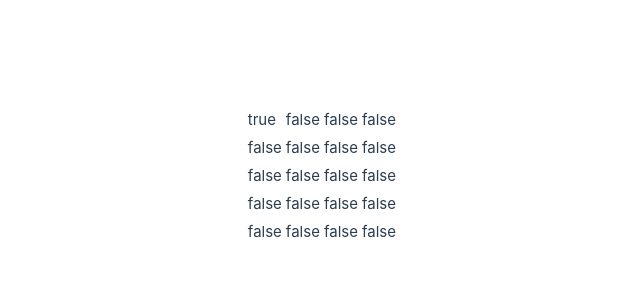
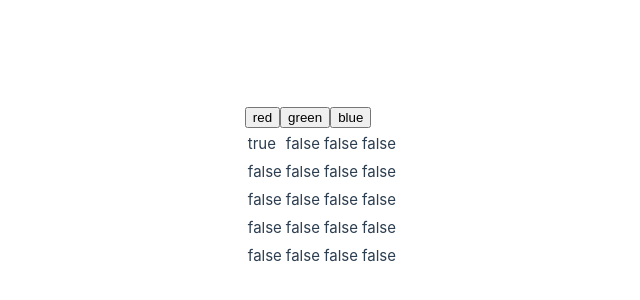
Before and after one commit to JohanCodeForFun/mastermind, a Vue app: page / in a window 1280 px wide. Shown: the part 224-524 px from the top of the page, without its empty margins (241-881 px from the left). Built offline with nearby package versions, Linux system fonts and the light colour scheme; the HTML template or start-up script is replaced by a standard one.

Commit message:
add first draft for pin color picker

```diff
--- a/src/App.vue
+++ b/src/App.vue
@@ -1,8 +1,8 @@
 <script setup lang="ts">
-import { reactive } from 'vue'
+import { reactive, ref } from 'vue'
 
-import TheCounter from './components/TheCounter.vue'
 import PinRow from './components/PinRow.vue'
+import PickColor from './components/PickColor.vue'
 
 const pinRow = reactive([
   ['true', 'false', 'false', 'false'],
@@ -11,11 +11,23 @@ const pinRow = reactive([
   ['false', 'false', 'false', 'false'],
   ['false', 'false', 'false', 'false'],
 ])
+
+let currentColor = ref<string>('white')
+
+const updateColor = (color: string) => {
+  currentColor.value = color
+}
+
+const updateRow = ({ rowIndex, colIndex }: { rowIndex: number; colIndex: number }) => {
+  pinRow[rowIndex][colIndex] = currentColor.value
+}
 </script>
 
 <template>
   <main>
-    <PinRow :row="pinRow" />
+    <p :style="{ color: currentColor }">Current color: {{ currentColor }}</p>
+    <PickColor :currentColor="currentColor" @updateColor="updateColor" />
+    <PinRow :row="pinRow" @update-row="updateRow" />
   </main>
 </template>
 
--- /dev/null
+++ b/src/components/PickColor.vue
@@ -0,0 +1,22 @@
+<script setup lang="ts">
+import { defineEmits } from 'vue'
+
+defineProps<{
+  currentColor: string
+}>()
+
+const emit = defineEmits(['updateColor'])
+
+const updateColor = (event: MouseEvent) => {
+  const buttonValue = (event.target as HTMLButtonElement).value
+  emit('updateColor', buttonValue)
+}
+</script>
+
+<template>
+  <button value="red" @click="updateColor">red</button>
+  <button value="green" @click="updateColor">green</button>
+  <button value="blue" @click="updateColor">blue</button>
+</template>
+
+<style scoped></style>
--- a/src/components/PinRow.vue
+++ b/src/components/PinRow.vue
@@ -2,13 +2,25 @@
 defineProps<{
   row: string[][]
 }>()
+
+const emit = defineEmits(['updateRow'])
+
+const setContent = (rowIndex: number, colIndex: number) => {
+  emit('updateRow', { rowIndex, colIndex })
+}
 </script>
 
 <template>
   <table>
     <tbody>
       <tr v-for="(subArray, rowIndex) in row" :key="rowIndex">
-        <td v-for="(pin, colIndex) in subArray">{{ pin }}</td>
+        <td
+          v-for="(pin, colIndex) in subArray"
+          @click="setContent(rowIndex, colIndex)"
+          :style="{ color: pin }"
+        >
+          {{ pin }}
+        </td>
       </tr>
     </tbody>
   </table>
```
